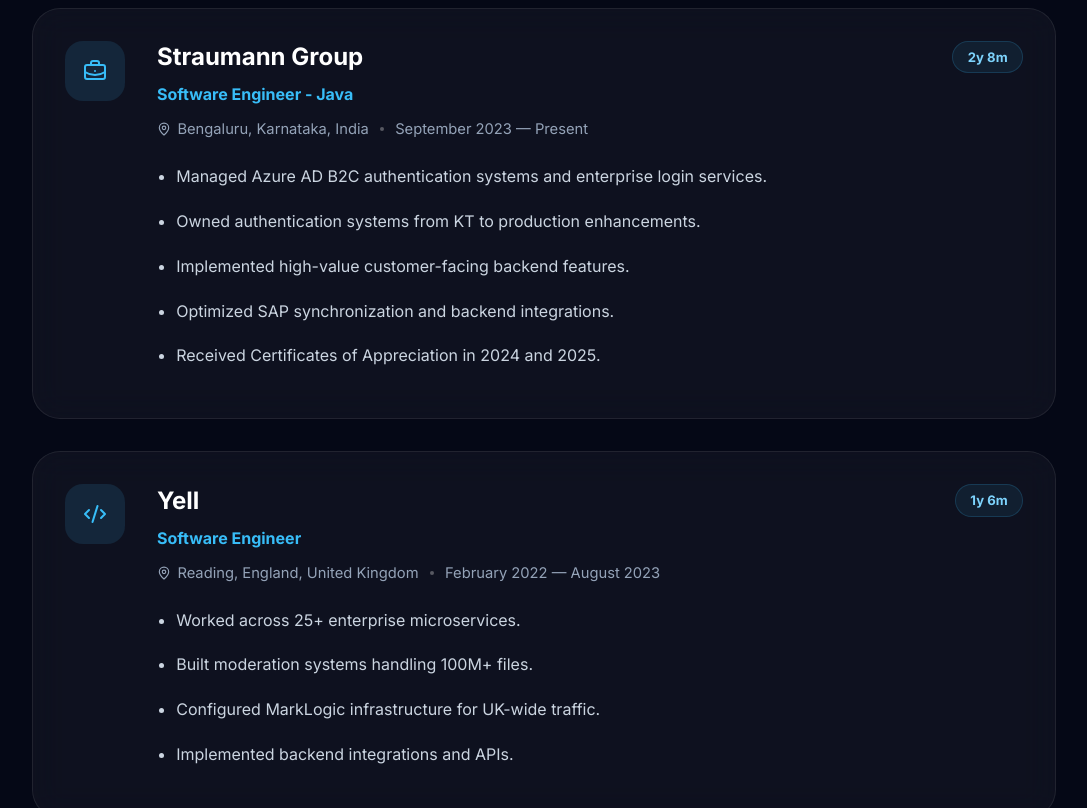
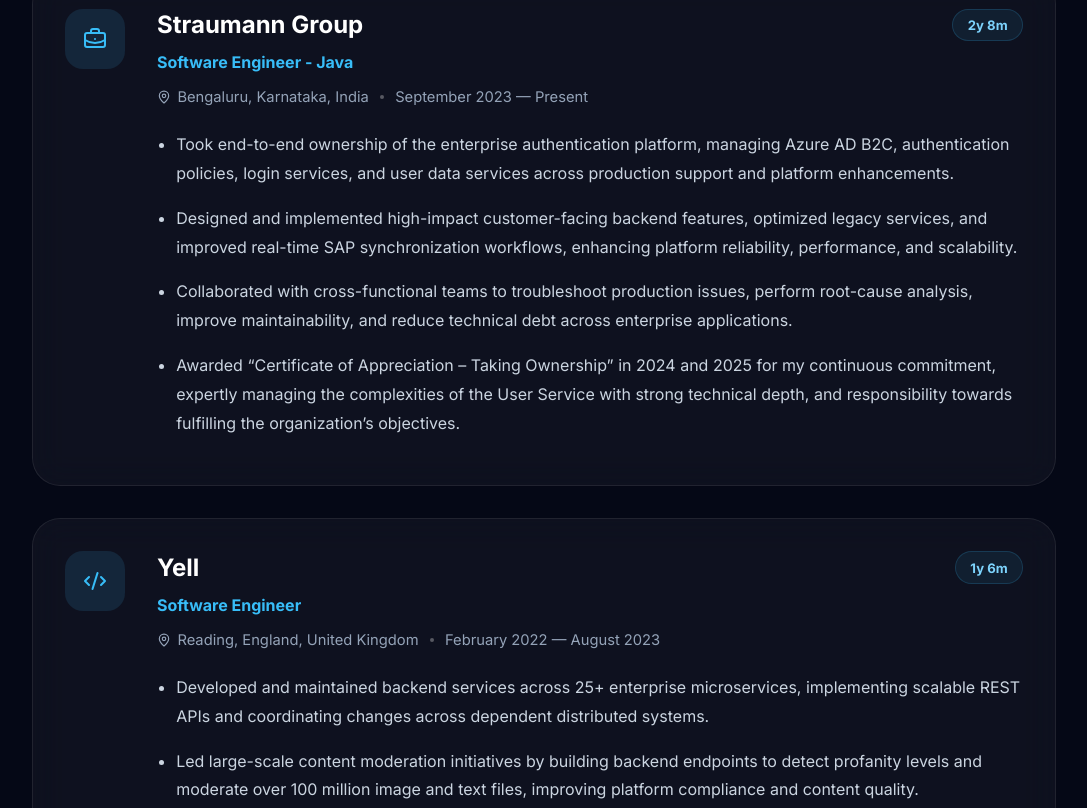
Before and after one commit to workram22/portfolio, a React (Create React App) app: page / in a window 1280 px wide. Shown: the part 1352-2160 px from the top of the page, without its empty margins (96-1183 px from the left). Built offline with nearby package versions, Linux system fonts and the light colour scheme.

Commit message:
TextChange

```diff
--- a/src/App.js
+++ b/src/App.js
@@ -1,8 +1,6 @@
 import React from 'react';
 import './styles.css';
-
 import { motion } from 'framer-motion';
-
 import {
   Linkedin,
   Mail,
@@ -15,13 +13,9 @@
   Sparkles,
   ArrowRight
 } from 'lucide-react';
-
 export default function App() {
-
   /* DYNAMIC EXPERIENCE CALCULATION */
-
   const calculateDuration = (start, end = new Date()) => {
-
     const startDate = new Date(start);
     const endDate = new Date(end);
 
@@ -64,32 +58,23 @@
     ];
 
     let totalMonths = 0;
-
     jobs.forEach(job => {
-
       const start = new Date(job.start);
       const end = new Date(job.end);
-
       let months =
           (end.getFullYear() - start.getFullYear()) * 12 +
           (end.getMonth() - start.getMonth());
-
       if (end.getDate() < start.getDate()) {
         months--;
       }
-
       totalMonths += months;
-
     });
 
     const years = Math.floor(totalMonths / 12);
     const months = totalMonths % 12;
-
     return `${years}y ${months}m`;
   };
-
   const totalExperience = calculateTotalExperience();
-
   const experiences = [
     {
       company: 'Straumann Group',
@@ -99,14 +84,12 @@
       experience: calculateDuration('2023-09-01'),
       icon: <BriefcaseBusiness />,
       points: [
-        'Managed Azure AD B2C authentication systems and enterprise login services.',
-        'Owned authentication systems from KT to production enhancements.',
-        'Implemented high-value customer-facing backend features.',
-        'Optimized SAP synchronization and backend integrations.',
-        'Received Certificates of Appreciation in 2024 and 2025.'
+        'Took end-to-end ownership of the enterprise authentication platform, managing Azure AD B2C, authentication policies, login services, and user data services across production support and platform enhancements.',
+        'Designed and implemented high-impact customer-facing backend features, optimized legacy services, and improved real-time SAP synchronization workflows, enhancing platform reliability, performance, and scalability.',
+        'Collaborated with cross-functional teams to troubleshoot production issues, perform root-cause analysis, improve maintainability, and reduce technical debt across enterprise applications.',
+        'Awarded “Certificate of Appreciation – Taking Ownership” in 2024 and 2025 for my continuous commitment, expertly managing the complexities of the User Service with strong technical depth, and responsibility towards fulfilling the organization’s objectives.'
       ]
     },
-
     {
       company: 'Yell',
       role: 'Software Engineer',
@@ -118,10 +101,10 @@
       ),
       icon: <Code2 />,
       points: [
-        'Worked across 25+ enterprise microservices.',
-        'Built moderation systems handling 100M+ files.',
-        'Configured MarkLogic infrastructure for UK-wide traffic.',
-        'Implemented backend integrations and APIs.'
+        'Developed and maintained backend services across 25+ enterprise microservices, implementing scalable REST APIs and coordinating changes across dependent distributed systems.',
+        'Led large-scale content moderation initiatives by building backend endpoints to detect profanity levels and moderate over 100 million image and text files, improving platform compliance and content quality.',
+        'Designed and configured multiple MarkLogic servers to support high-availability applications serving production traffic across the United Kingdom infrastructure.',
+        'Built and deployed new microservices and backend features while collaborating with cross-functional teams on distributed system integrations, production deployments, and enterprise platform enhancements.'
       ]
     },
 
@@ -270,8 +253,7 @@
               Backend-focused Software Engineer with{' '}
               {totalExperience}{' '}
               of experience building scalable enterprise applications,
-              authentication systems, distributed microservices and
-              cloud-native backend platforms.
+              authentication systems, and distributed microservices.
             </p>
 
             {/* BUTTONS */}
```
